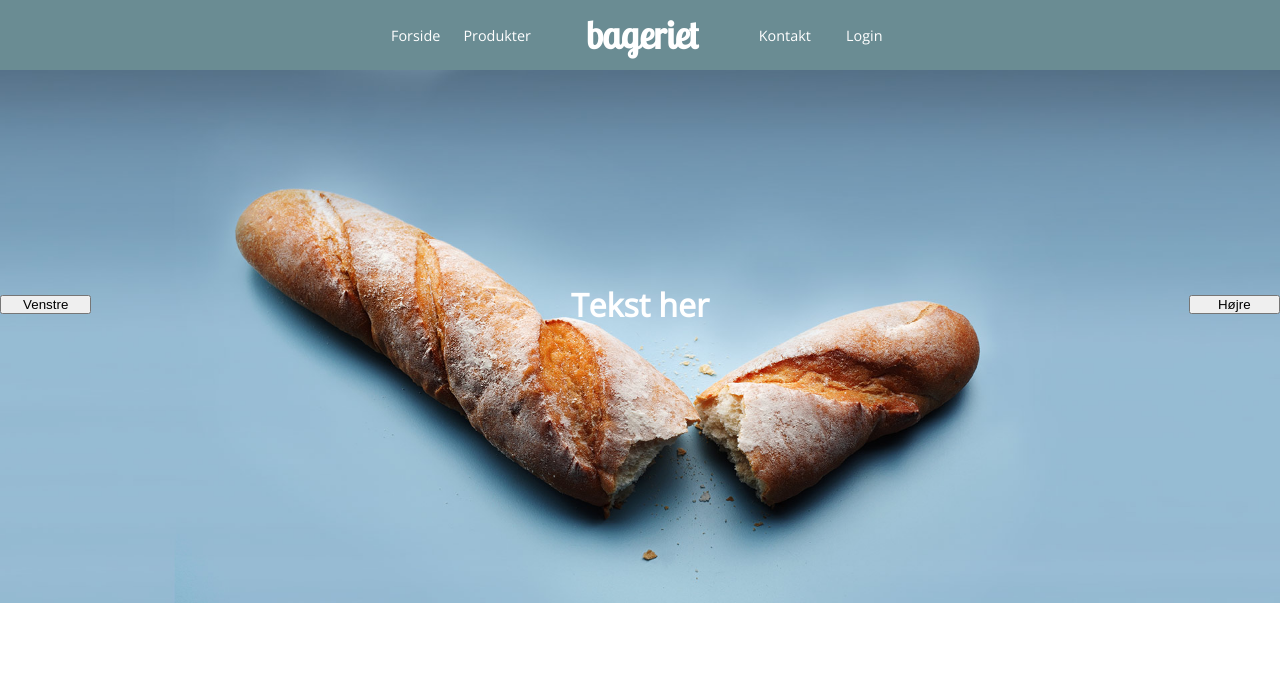
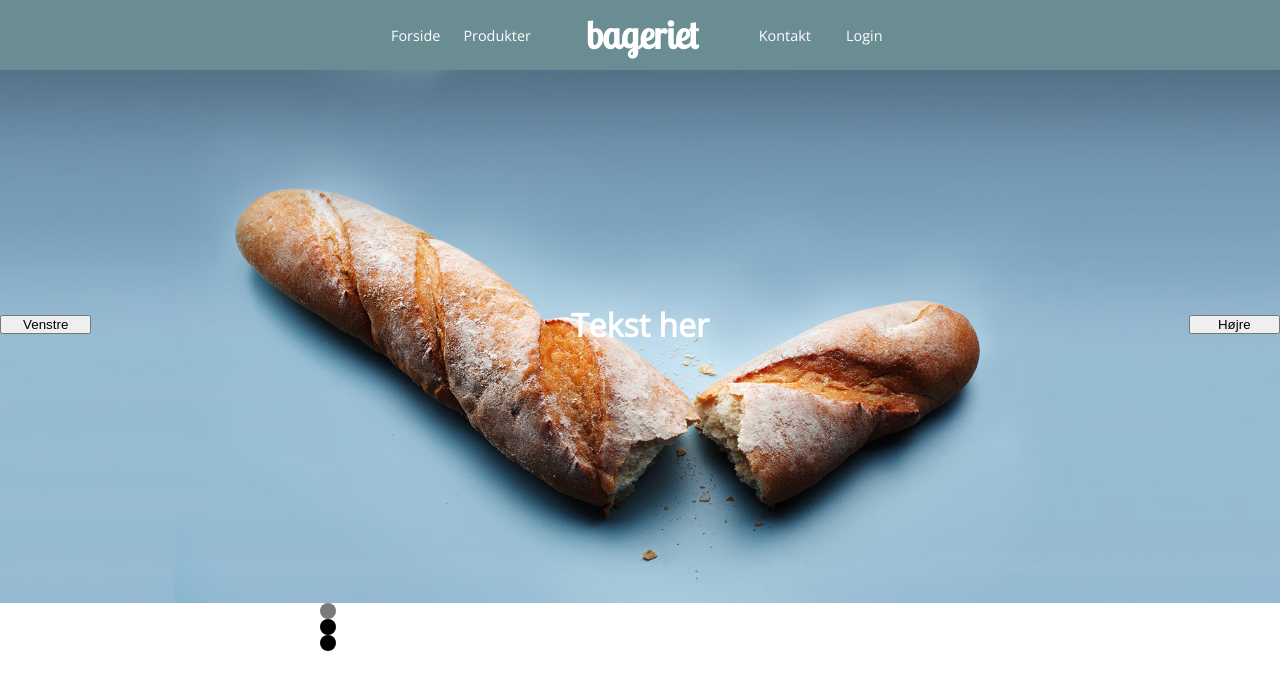
Before and after one commit to katrine-mo-jensen/bageriet, a React (Vite) app in the folder bageriet/: page / in a window 1280 px wide. Shown: the top 690 px of the page. Built offline with nearby package versions, Linux system fonts and the light colour scheme.

Commit message:
slider dots

```diff
--- a/bageriet/src/components/Slider.jsx
+++ b/bageriet/src/components/Slider.jsx
@@ -3,30 +3,56 @@ import slide1 from "../assets/images/slide1.jpg";
 import slide2 from "../assets/images/slide2.jpg";
 import slide3 from "../assets/images/slide3.jpg";
 
-import style from "../styling/slider.module.scss"
+import style from "../styling/slider.module.scss";
 
 export function Slider() {
   const sliderArray = [slide1, slide2, slide3];
-  const [slideIndex, setSlideIndex] = useState(0)
+  const [slideIndex, setSlideIndex] = useState(0);
 
   const nextSlide = () => {
-    setSlideIndex(slideIndex +1)
-  }
+    if (slideIndex < sliderArray.length - 1) {
+      setSlideIndex((prev) => prev + 1);
+    } else {
+      setSlideIndex(0);
+    }
+  };
 
   const previousSlide = () => {
-    setSlideIndex(slideIndex -1)
-  }
+    if (slideIndex === 0) {
+      setSlideIndex(sliderArray.length - 1);
+    } else {
+      setSlideIndex(slideIndex - 1);
+    }
+  };
 
-  console.log("SlideIndex", slideIndex)
+  const handleSliderNav = (index) => {
+    setSlideIndex(index);
+  };
+
+  console.log("SlideIndex", slideIndex);
 
   return (
     <header className={style.slider}>
       <div>
-        <button onClick={()=> previousSlide()}>Venstre</button>
+        <button onClick={() => previousSlide()}>Venstre</button>
         <h1>Tekst her</h1>
-        <button onClick={()=> nextSlide()}>Højre</button>
+        <button onClick={() => nextSlide()}>Højre</button>
       </div>
       <img src={sliderArray[slideIndex]} alt="" />
+      <section>
+        {sliderArray.map((item, index) => {
+          return (
+            <span
+              style={
+                slideIndex === index
+                  ? { backgroundColor: "rgb(122, 122, 122)" }
+                  : null
+              }
+              onClick={() => handleSliderNav(index)}
+            />
+          );
+        })}
+      </section>
     </header>
   );
 }
--- a/bageriet/src/styling/slider.module.scss
+++ b/bageriet/src/styling/slider.module.scss
@@ -1,3 +1,5 @@
+@use "./variables.scss" as *;
+
 .slider {
     display: grid;
     justify-content: center;
@@ -6,6 +8,22 @@
     position: relative;
     img{
         width: 100%;
+    }
+    section{
+        position: relative;
+        display: grid;
+        grid-template-columns: auto;
+        width: 50%;
+        margin: auto;
+        span{
+            width: $spacing-medium;
+            height: $spacing-medium;
+            border-radius: 50%;
+            background-color: black;
+        }
+        span::after{
+            content: " ";
+        }
     }
     div {
         position: absolute;
```
